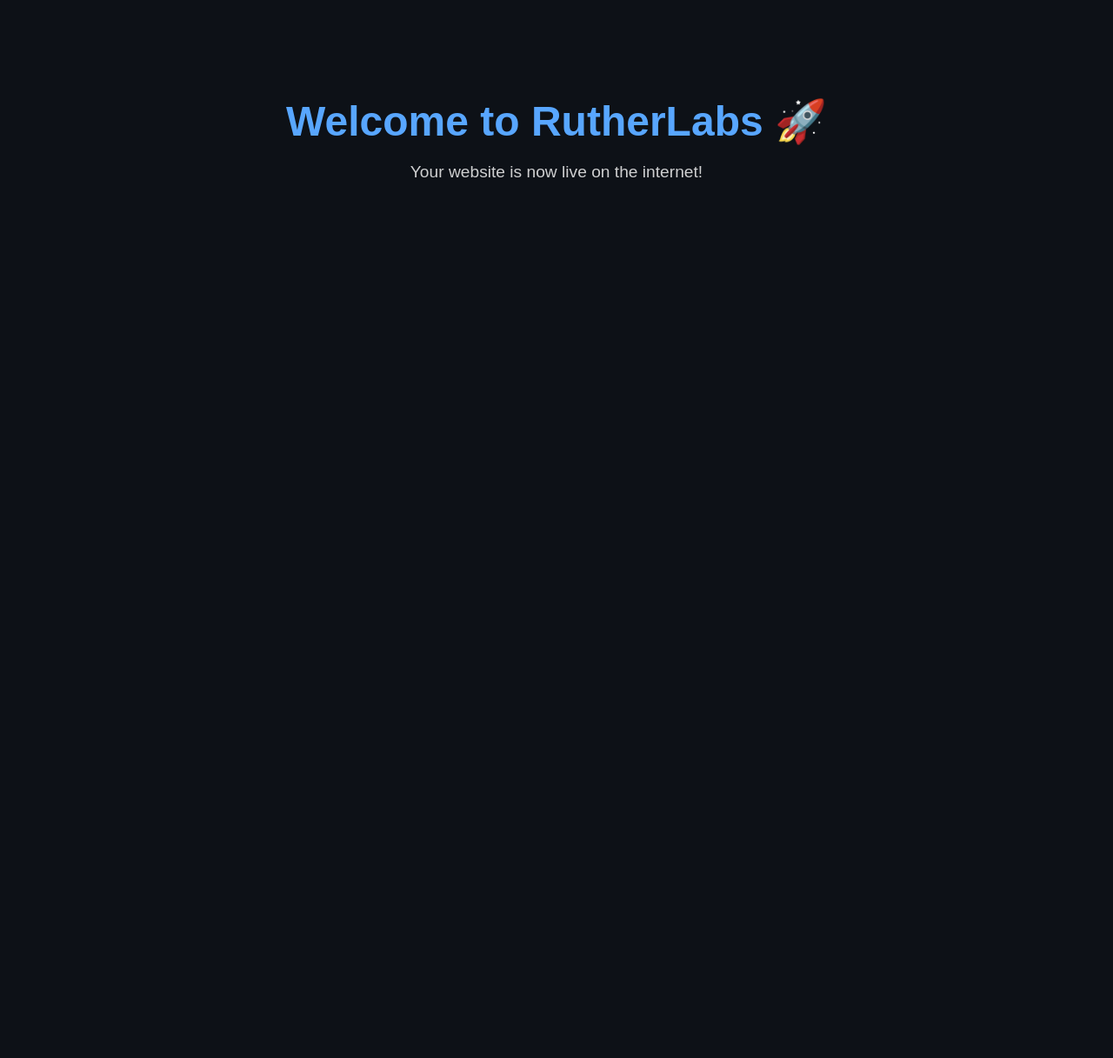
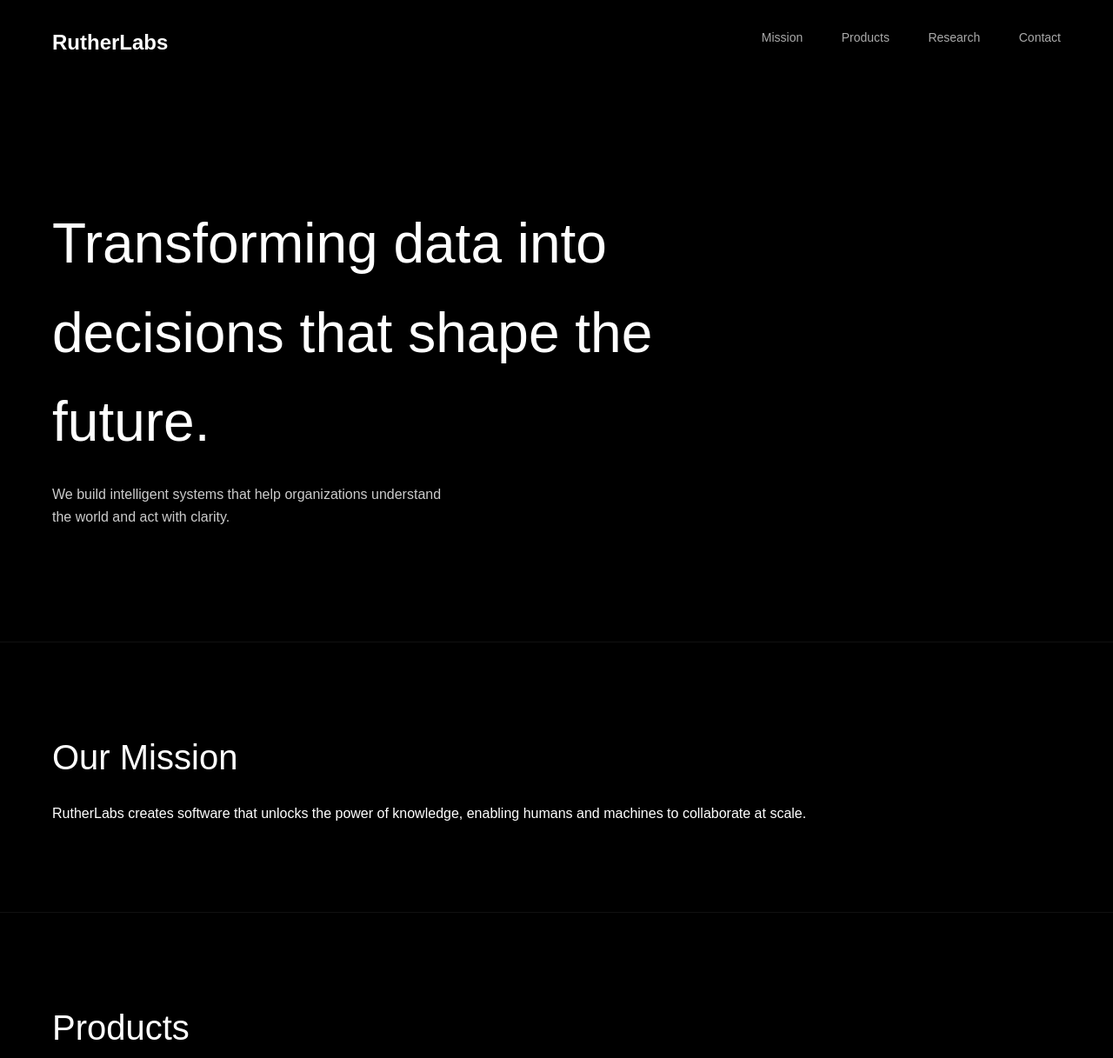
Before and after one commit to Gopikrishna077/RutherLabs, a plain HTML site: page index.html in a window 1280 px wide. Shown: the top 1217 px of the page at 87% size. Before the commit the page ends 800 px from the top, so only its background shows below. Drawn offline with Linux system fonts and the light colour scheme.

Commit message:
Revamp index.html layout and styling

```diff
--- a/index.html
+++ b/index.html
@@ -5,31 +5,100 @@
   <meta name="viewport" content="width=device-width, initial-scale=1.0" />
   <title>RutherLabs</title>
   <style>
+    /* Reset */
+    * { margin: 0; padding: 0; box-sizing: border-box; }
+
     body {
-      font-family: Arial, sans-serif;
-      background: #0d1117;
+      background: #000; /* black background like Palantir */
       color: #fff;
-      margin: 0;
-      text-align: center;
+      font-family: Arial, Helvetica, sans-serif;
+      line-height: 1.6;
     }
+
     header {
-      padding: 80px 20px;
+      display: flex;
+      justify-content: space-between;
+      padding: 30px 60px;
     }
-    h1 {
-      font-size: 3rem;
-      margin-bottom: 10px;
-      color: #58a6ff;
+
+    nav a {
+      margin-left: 40px;
+      text-decoration: none;
+      color: #aaa;
+      font-size: 14px;
+      transition: 0.2s;
     }
-    p {
-      font-size: 1.2rem;
-      opacity: 0.8;
+
+    nav a:hover {
+      color: #fff;
+    }
+
+    .hero {
+      height: 80vh;
+      display: flex;
+      align-items: center;
+      padding: 0 60px;
+    }
+
+    .hero h1 {
+      font-size: 4rem;
+      max-width: 700px;
+      font-weight: 300;
+    }
+
+    .hero p {
+      margin-top: 20px;
+      max-width: 450px;
+      color: #ccc;
+    }
+
+    .section {
+      padding: 100px 60px;
+      border-top: 1px solid #111;
+    }
+
+    .section h2 {
+      font-weight: 300;
+      margin-bottom: 20px;
+      font-size: 2.5rem;
+    }
+
+    .footer {
+      padding: 40px 60px;
+      color: #666;
+      border-top: 1px solid #111;
+      font-size: 14px;
     }
   </style>
 </head>
 <body>
   <header>
-    <h1>Welcome to RutherLabs 🚀</h1>
-    <p>Your website is now live on the internet!</p>
+    <h2>RutherLabs</h2>
+    <nav>
+      <a href="#">Mission</a>
+      <a href="#">Products</a>
+      <a href="#">Research</a>
+      <a href="#">Contact</a>
+    </nav>
   </header>
+
+  <section class="hero">
+    <div>
+      <h1>Transforming data into decisions that shape the future.</h1>
+      <p>We build intelligent systems that help organizations understand the world and act with clarity.</p>
+    </div>
+  </section>
+
+  <section class="section">
+    <h2>Our Mission</h2>
+    <p>RutherLabs creates software that unlocks the power of knowledge, enabling humans and machines to collaborate at scale.</p>
+  </section>
+
+  <section class="section">
+    <h2>Products</h2>
+    <p>Coming soon — platforms for analytics, AI-driven insight, and operational intelligence.</p>
+  </section>
+
+  <div class="footer">© RutherLabs 2025</div>
 </body>
 </html>
```
